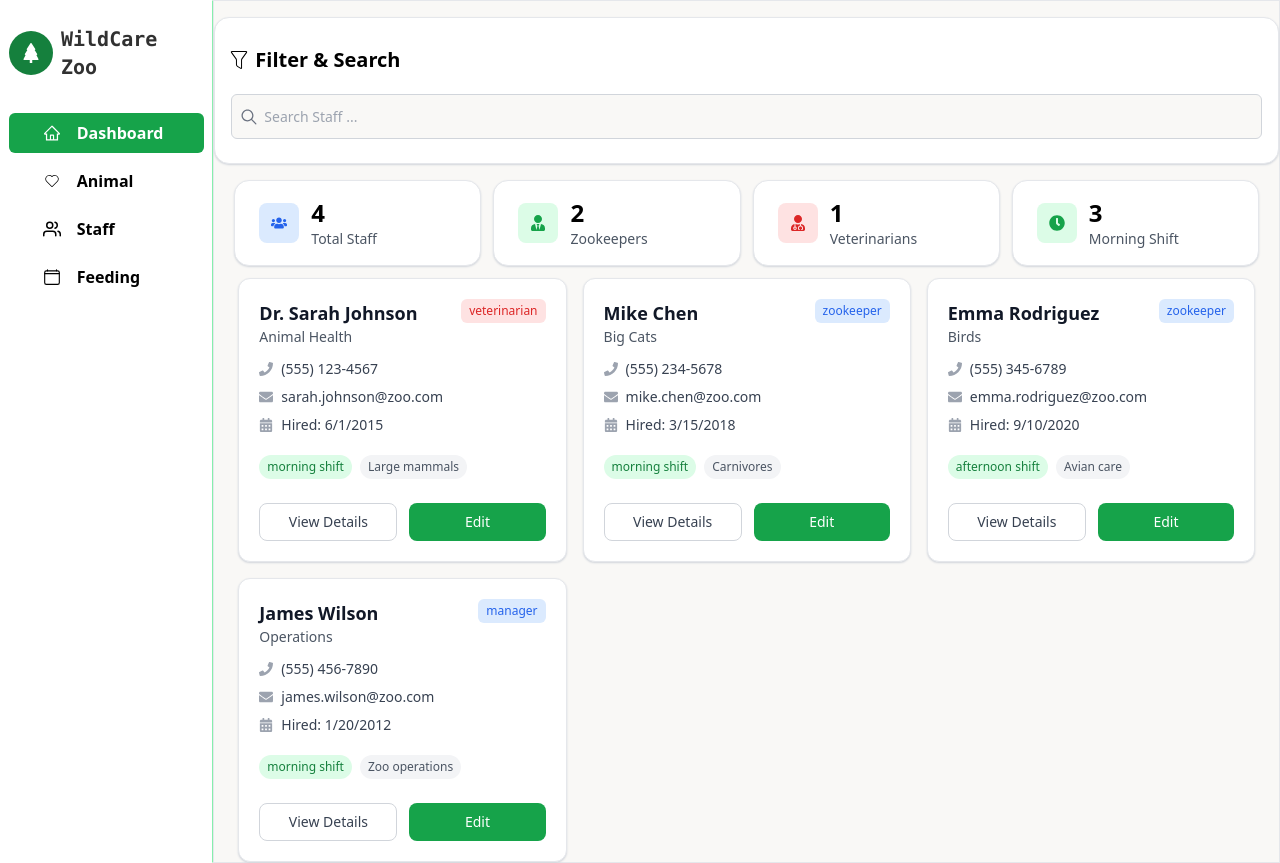
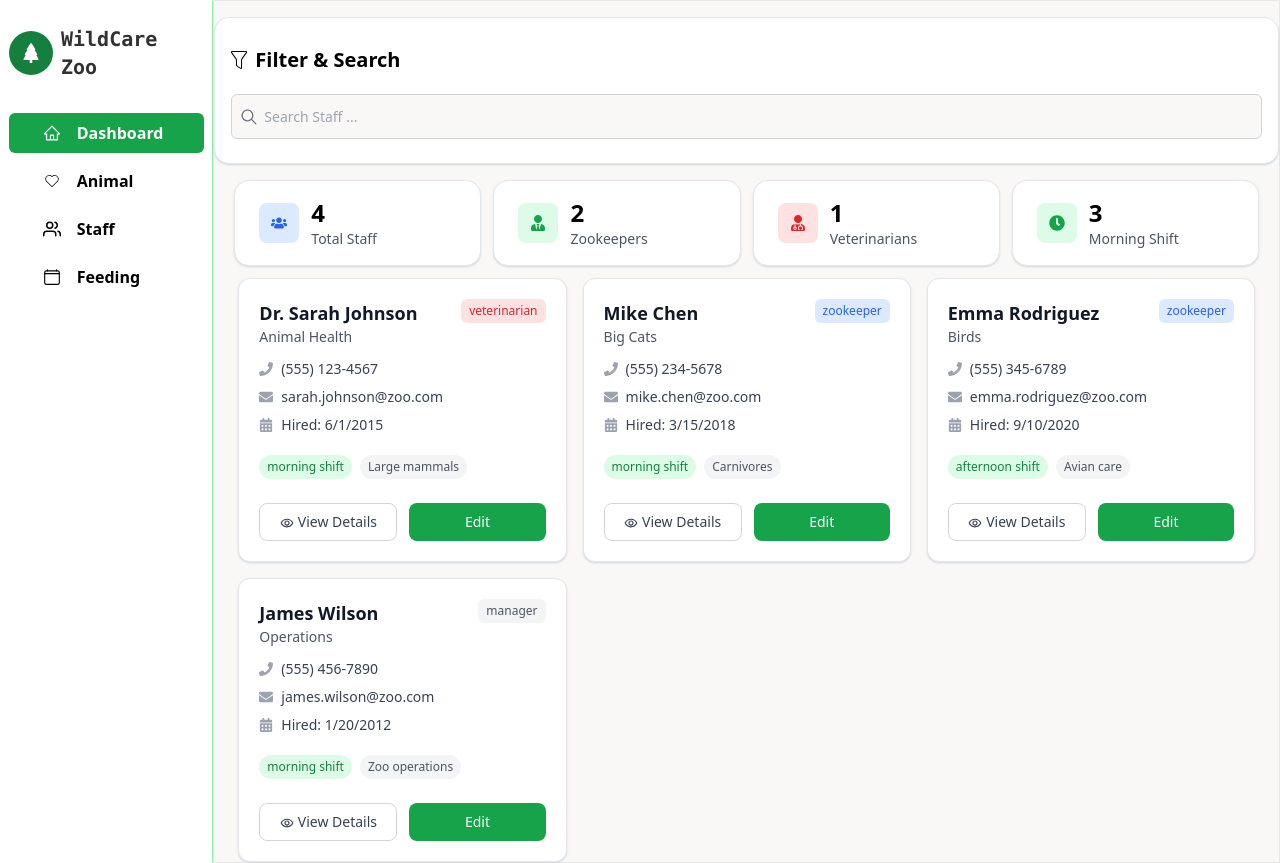
Before and after one commit to Prajjwal98Dubey/Zoo-Management-System, a React (Vite) app in the folder client/: page /staff in a window 1280 px wide. Built offline with nearby package versions, Linux system fonts and the light colour scheme.

Commit message:
changed the tag colour logic

```diff
--- a/client/src/components/staff/StaffCard.jsx
+++ b/client/src/components/staff/StaffCard.jsx
@@ -1,6 +1,18 @@
 import { FaPhone, FaEnvelope, FaCalendarAlt } from "react-icons/fa";
+import { MdOutlineRemoveRedEye } from "react-icons/md";
 
 function StaffCard({ staff }) {
+  // role → class mapping
+  const roleStyles = {
+    veterinarian: "bg-red-100 text-red-600",
+    zookeeper: "bg-blue-100 text-blue-600",
+    caretaker: "bg-yellow-100 text-yellow-700",
+    admin: "bg-purple-100 text-purple-600",
+  };
+
+  // default style if role not found
+  const roleClass = roleStyles[staff.role] || "bg-gray-100 text-gray-600";
+
   return (
     <div className="w-full max-w-sm rounded-xl bg-white border border-gray-200 shadow-sm shadow-gray-300 p-5 flex flex-col gap-3">
       {/* Top Section */}
@@ -9,13 +21,7 @@ function StaffCard({ staff }) {
           <h2 className="text-lg font-bold text-gray-900">{staff.name}</h2>
           <p className="text-sm text-gray-600">{staff.department}</p>
         </div>
-        <span
-          className={`px-2 py-1 text-xs rounded-md font-medium ${
-            staff.role === "veterinarian"
-              ? "bg-red-100 text-red-600"
-              : "bg-blue-100 text-blue-600"
-          }`}
-        >
+        <span className={`px-2 py-1 text-xs rounded-md font-medium ${roleClass}`}>
           {staff.role}
         </span>
       </div>
@@ -53,6 +59,7 @@ function StaffCard({ staff }) {
       {/* Action Buttons */}
       <div className="flex gap-3 mt-3">
         <button className="flex-1 rounded-lg border border-gray-300 py-2 text-sm font-medium text-gray-700 bg-white hover:bg-gray-50">
+          <MdOutlineRemoveRedEye className="inline-block mr-1" />
           View Details
         </button>
         <button className="flex-1 rounded-lg py-2 text-sm font-medium text-white bg-green-600 hover:bg-green-700">
```
